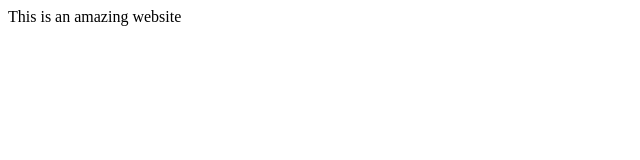
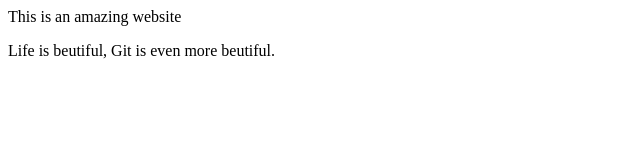
Before and after one commit to ajaypradeep111/sample-repo, a plain HTML site: page index.html in a window 1280 px wide. Shown: the whole page, without its empty margins (0-640 px from the left). Drawn offline with Linux system fonts and the light colour scheme.

Commit message:
<p> tag is added to the index.html

```diff
--- a/index.html
+++ b/index.html
@@ -1,4 +1,7 @@
 <html>
 <title>sample website</title>
 <head>This is an amazing website</head>
+<p>
+Life is beutiful, Git is even more beutiful.
+</p>
 </html>
```
